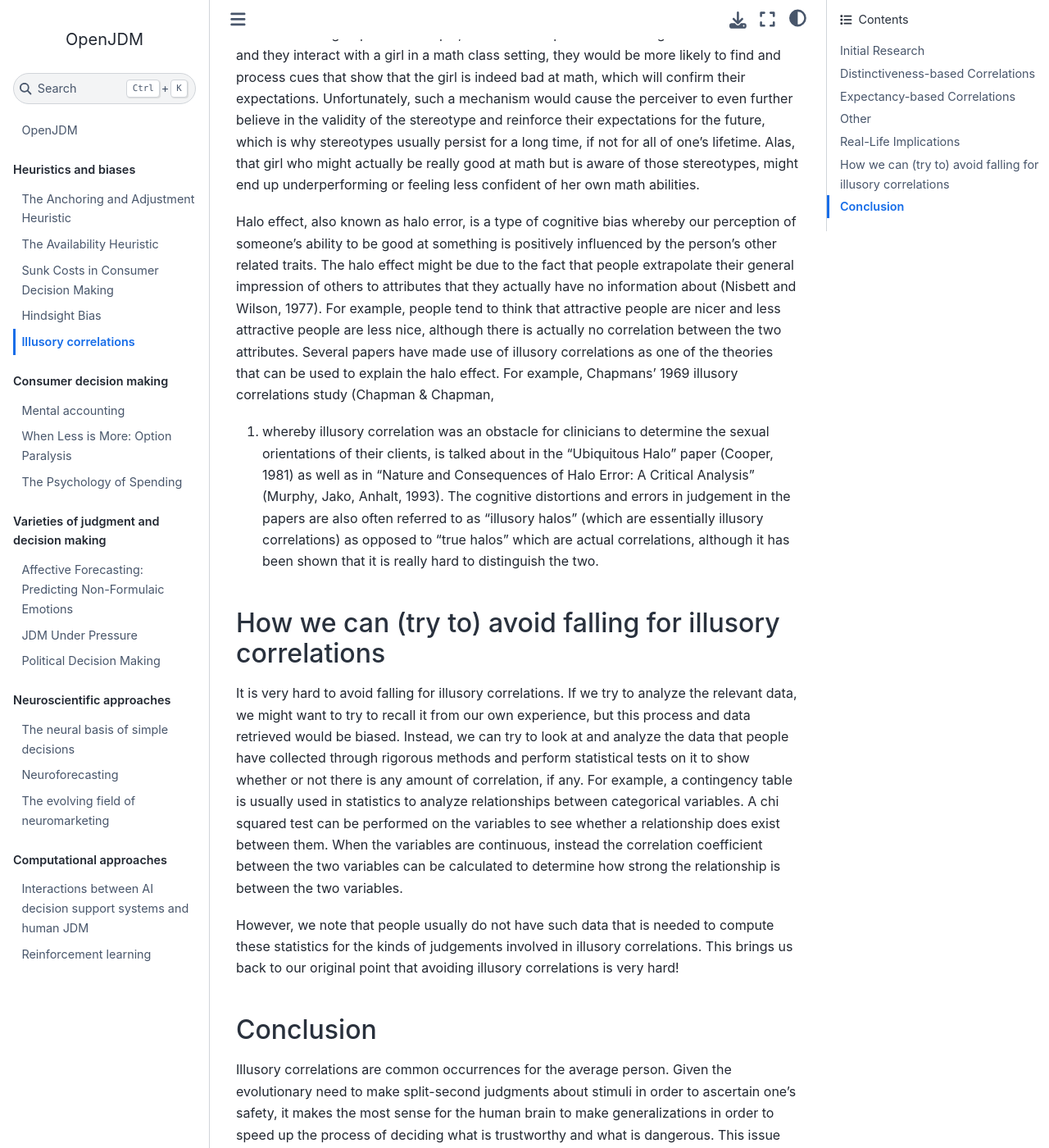
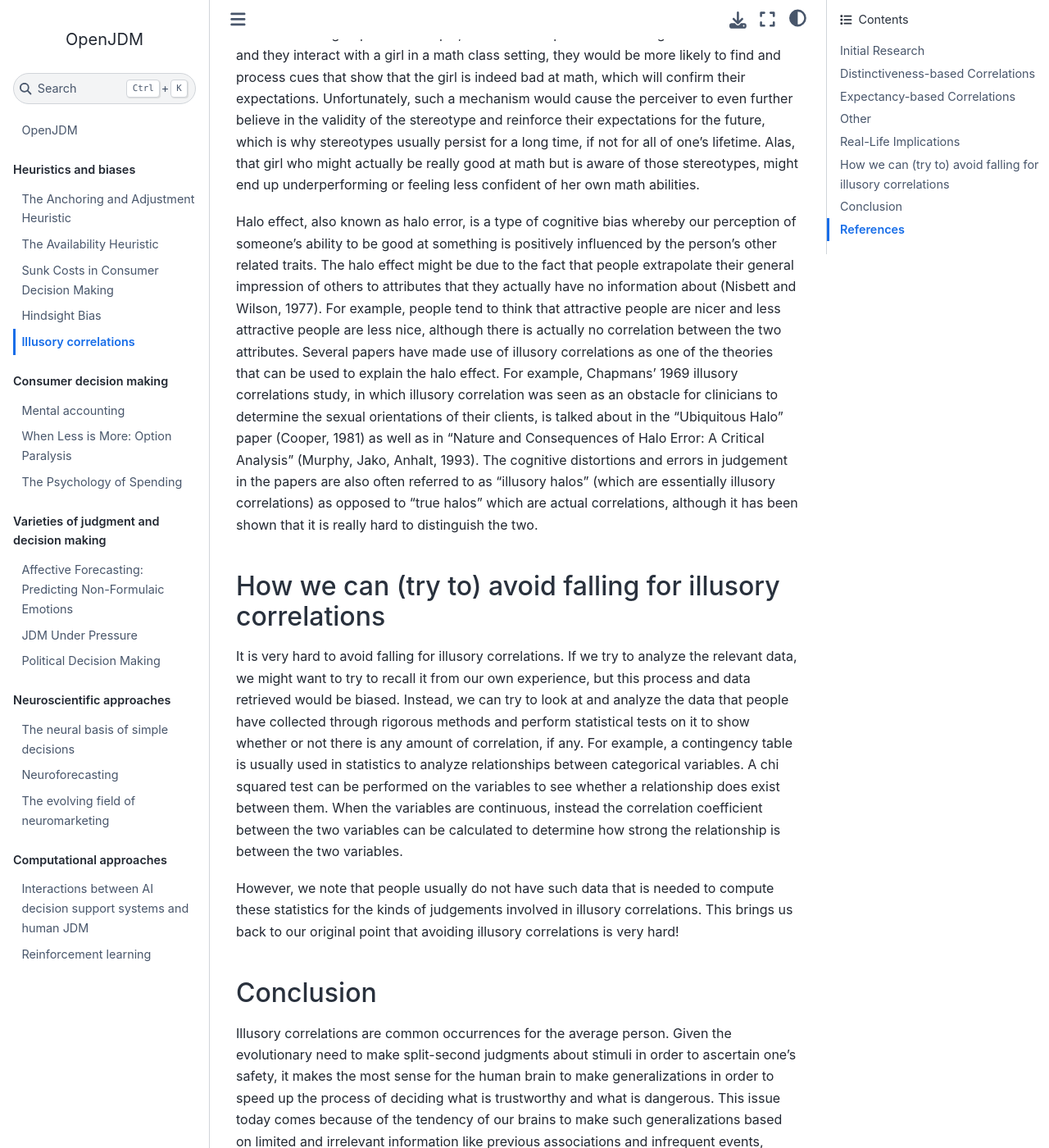
Before and after one commit to openjdm/openjdm.github.io, a Jupyter Book: the page built from book/illusory_correlations.md, in a window 1280 px wide and 1400 px high, scrolled down 5706 px. Shown: the whole window at 82% size. Built offline with Jupyter Book 1.0.4 settings and Sphinx 7.4.7 and the Sphinx Book theme 1.1.4, drawn with Linux system fonts in a browser that asks for light colours; some of the changed text lies outside the part shown.

Commit message:
formatting

```diff
--- a/book/illusory_correlations.md
+++ b/book/illusory_correlations.md
@@ -286,8 +286,8 @@ to think that attractive people are nicer and less attractive people are
 less nice, although there is actually no correlation between the two
 attributes. Several papers have made use of illusory correlations as one
 of the theories that can be used to explain the halo effect. For
-example, Chapmans' 1969 illusory correlations study (Chapman & Chapman,
-1)    whereby illusory correlation was an obstacle for clinicians to
+example, Chapmans' 1969 illusory correlations study,
+in which illusory correlation was seen as an obstacle for clinicians to
 determine the sexual orientations of their clients, is talked about in
 the “Ubiquitous Halo” paper (Cooper, 1981) as well as in “Nature and
 Consequences of Halo Error: A Critical Analysis” (Murphy, Jako, Anhalt,
@@ -337,7 +337,7 @@ in mind when trying to determine what kind of mistakes a person may have
 made in their appraisal of a situation, and where the beliefs and
 assumptions that led to the mistake resulted from.
 
-References:
+## References
 
 Chapman L.J. (1967). Illusory correlation in observational report. *Journal of Verbal Learning and
 Verbal Behavior*, 6 (1) , pp. 151-155.
```
